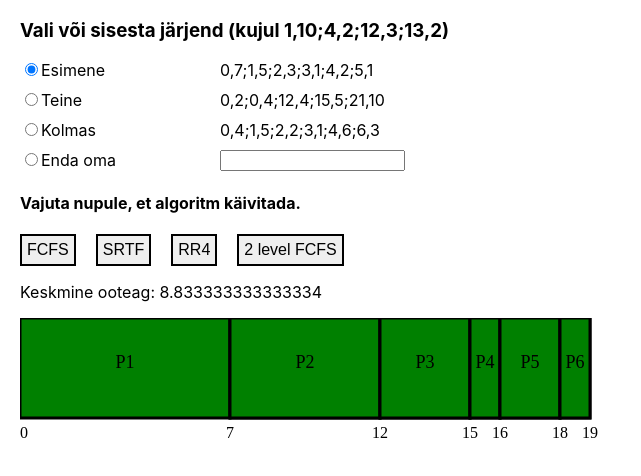
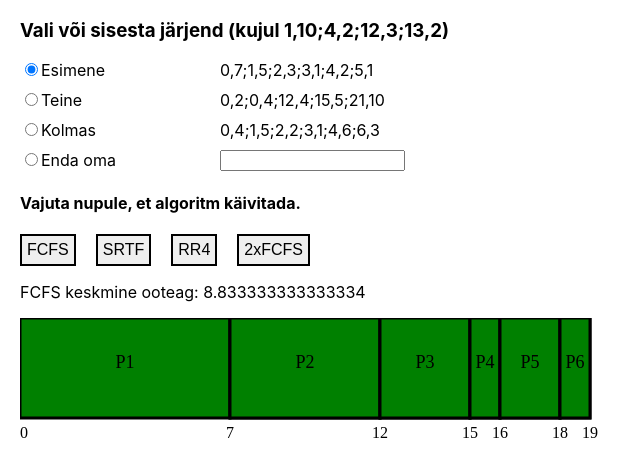
Before and after one commit to RaulEK/deploy-os-hw1, a React (Create React App) app: page / in a window 1280 px wide. Shown: the top 476 px of the page, without its empty margins (0-641 px from the left). Built offline with nearby package versions, Linux system fonts and the light colour scheme.

Commit message:
small fixes

```diff
--- a/src/App.js
+++ b/src/App.js
@@ -89,7 +89,7 @@ const App = () => {
                         <button onClick={handleButton} value="fcfs" type="submit">FCFS</button>
                         <button onClick={handleButton} value="srtf" type="submit">SRTF</button>
                         <button onClick={handleButton} value="rr4" type="submit">RR4</button>
-                        <button onClick={handleButton} value="tlfcfs" type="submit">2 level FCFS</button>
+                        <button onClick={handleButton} value="tlfcfs" type="submit">2xFCFS</button>
                     </div>
                 </form>
             </div>
--- a/src/components/Algorithms.js
+++ b/src/components/Algorithms.js
@@ -44,7 +44,7 @@ const FCFS = (props) => {
 
     return (
         <Visualize startTimes={startTimes} execTimes={execTimes} jobIndexes={jobIndexes}
-                   averageWaitTime={averageWaitTime / startTimes.length}/>
+                   averageWaitTime={averageWaitTime / startTimes.length} algorithm={'FCFS'}/>
     )
 };
 
@@ -97,7 +97,7 @@ const SRTF = (props) => {
 
     return (
         <Visualize startTimes={finalStarts} execTimes={finalExecs} jobIndexes={jobIndexes}
-                   averageWaitTime={averageWaitTime / startTimes.length}/>
+                   averageWaitTime={averageWaitTime / startTimes.length} algorithm={'SRTF'}/>
     )
 };
 
@@ -177,7 +177,7 @@ const RR4 = (props) => {
 
     return (
         <Visualize startTimes={finalStarts} execTimes={finalExecs} jobIndexes={jobIndexes}
-                   averageWaitTime={averageWaitTime / startTimes.length}/>
+                   averageWaitTime={averageWaitTime / startTimes.length} algorithm={'RR4'}/>
     )
 };
 
@@ -246,7 +246,7 @@ const TwoLevelFCFS = (props) => {
 
     return (
         <Visualize startTimes={finalStarts} execTimes={finalExecs} jobIndexes={jobIndexes}
-                   averageWaitTime={averageWaitTime / startTimes.length}/>
+                   averageWaitTime={averageWaitTime / startTimes.length} algorithm={'2xFCFS'}/>
     )
 };
 
--- a/src/components/Visualize.js
+++ b/src/components/Visualize.js
@@ -8,7 +8,8 @@ class Visualize extends React.Component {
             startTimes: props.startTimes,
             execTimes: props.execTimes,
             jobIndexes: props.jobIndexes,
-            averageWaitTime: props.averageWaitTime
+            averageWaitTime: props.averageWaitTime,
+            algorithm: props.algorithm
         };
     }
 
@@ -79,7 +80,7 @@ class Visualize extends React.Component {
     render() {
         return (
             <div>
-                <p>Keskmine ooteag: {this.state.averageWaitTime}</p>
+                <p>{this.state.algorithm} keskmine ooteag: {this.state.averageWaitTime}</p>
                 <canvas ref="canvas" width={1500} height={120}></canvas>
             </div>
         )
```
